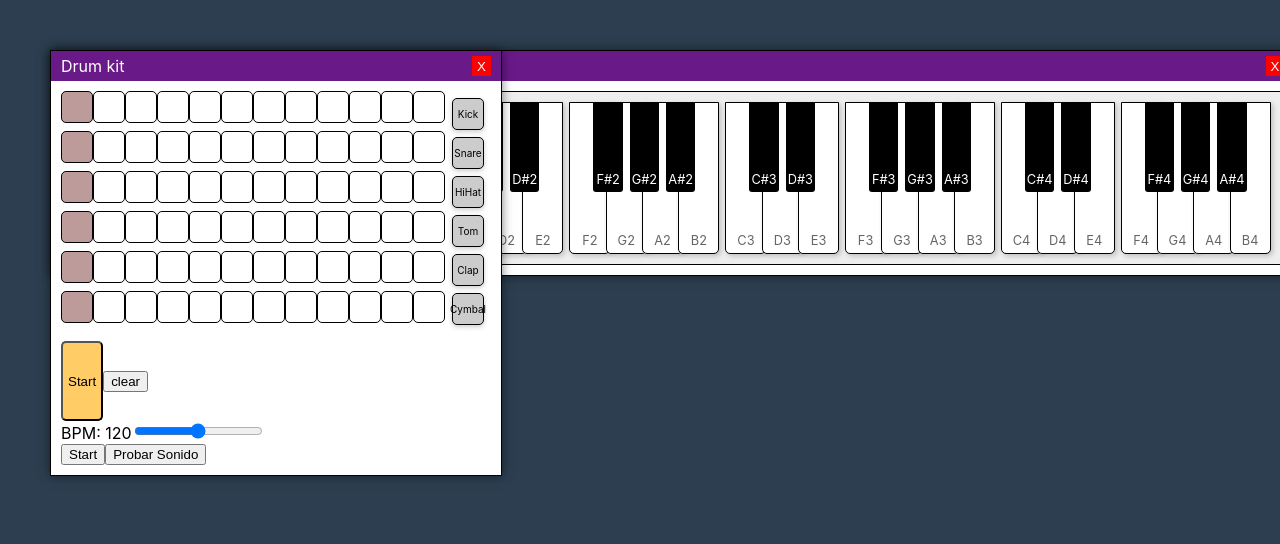
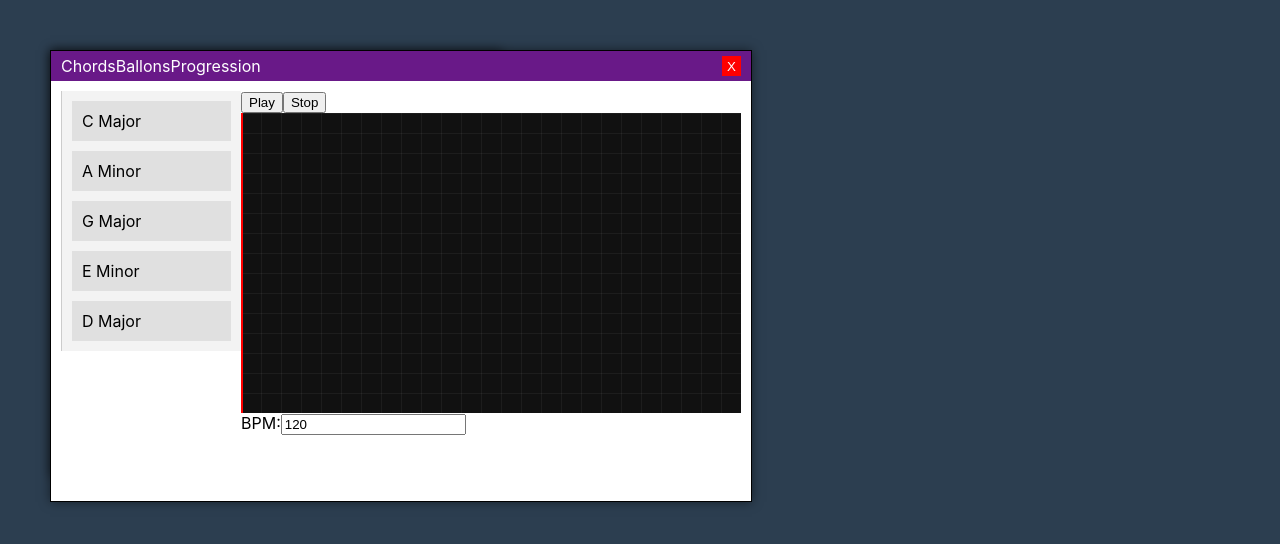
Before and after one commit to omarrx14/pianodrumbasskit, a React (Create React App) app in the folder mediakitlofi/: page / in a window 1280 px wide. Shown: the top 544 px of the page. Built offline with nearby package versions, Linux system fonts and the light colour scheme.

Commit message:
sequencer fixing

```diff
--- a/mediakitlofi/src/App.tsx
+++ b/mediakitlofi/src/App.tsx
@@ -13,9 +13,9 @@ function App() {
     <Provider store={store}>
       <DndProvider backend={HTML5Backend}>
         <div className="App">
-          <WindowComponent />
+          {/* <WindowComponent /> */}
           <WindowComponent2 />
-          {/* <WindowComponent3 /> */}
+          <WindowComponent3 />
         </div>
       </DndProvider>
     </Provider>
--- a/mediakitlofi/src/App/reducers/matrix.ts
+++ b/mediakitlofi/src/App/reducers/matrix.ts
@@ -47,7 +47,6 @@ export const matrixSlice = createSlice({
         },
         clear: (state, action: PayloadAction<ICoordinates>) => {
             state.matrix = Array.from(Array(6), () => Array(12).fill(0));
-            state.currentStep = 0
         },
         // Acción para cambiar el estado de reproducción
         playPause: (state, action: PayloadAction) => {
@@ -78,5 +77,5 @@ export const selectActiveColumn = (state: RootState) => state.matrix.currentStep
 export const selectisPlaying = (state: RootState) => state.matrix.isPlaying;
 export const selectBPM = (state: RootState) => state.matrix.bpm;
 
-export const { nextColumn, toggleStep, playPause, setCurrentStep, setBPM } = matrixSlice.actions;
+export const { nextColumn, toggleStep, playPause, clear, setCurrentStep, setBPM } = matrixSlice.actions;
 export default matrixSlice.reducer;
--- a/mediakitlofi/src/Timeline.tsx
+++ b/mediakitlofi/src/Timeline.tsx
@@ -88,7 +88,7 @@ export const Timeline: React.FC = () => {
             const cell = row[time];
             if (cell && cell.chord) {
                 // Reproducir el acorde si existe en la celda actual
-                synth.triggerAttackRelease(cell.chord.notes, '1n');
+                synth.triggerAttackRelease(cell.chord.notes, '8n');
             }
         });
     };
--- a/mediakitlofi/src/drumtest.js
+++ b/mediakitlofi/src/drumtest.js
@@ -41,24 +41,21 @@ export const DrumMachine = () => {
                 }
             }).toDestination()
         };
+
+        return () => {
+            console.log(77777)
+            loopRef.current.dispose();
+            loopRef.current.stop();
+            Tone.Transport.pause();
+        };
     }, [])
 
 
     useEffect(() => {
-        // Tone.Transport.bpm.value = bpm;
-
-        if (!isPlaying) {
-
+        Tone.Transport.bpm.value = bpm;
+        if (loopRef.current) {
+            loopRef.current.dispose();
         }
-        console.log(loopRef)
-        console.log("ddfasdfasdfddddddddd")
-
-
-
-        console.log(synthRef.current.synthNoiseSynth)
-
-
-
         loopRef.current = new Tone.Sequence(
             (time, step) => {
                 matrix.forEach((row, index) => {
@@ -74,11 +71,11 @@ export const DrumMachine = () => {
 
         loopRef.current.start(0);
 
-        return () => {
-            loopRef.current.dispose();
-            loopRef.current.stop();
-            Tone.Transport.pause();
-        };
+        // return () => {
+        //     loopRef.current.dispose();
+        //     loopRef.current.stop();
+        //     Tone.Transport.pause();
+        // };
     }, [matrix, dispatch, setCurrentStep, bpm]);
 
     useEffect(() => {
@@ -171,7 +168,7 @@ export const DrumMachine = () => {
                 <button className="playpause" onClick={() => dispatch(playPause())}>
                     {isPlaying ? 'Stop' : 'Start'}
                 </button>
-                <button className="clear" onClick={() => dispatch(playPause())}>
+                <button className="playpause" onClick={() => dispatch(clear())}>
                     clear
                 </button>
                 <div className="bpm-control">
```
